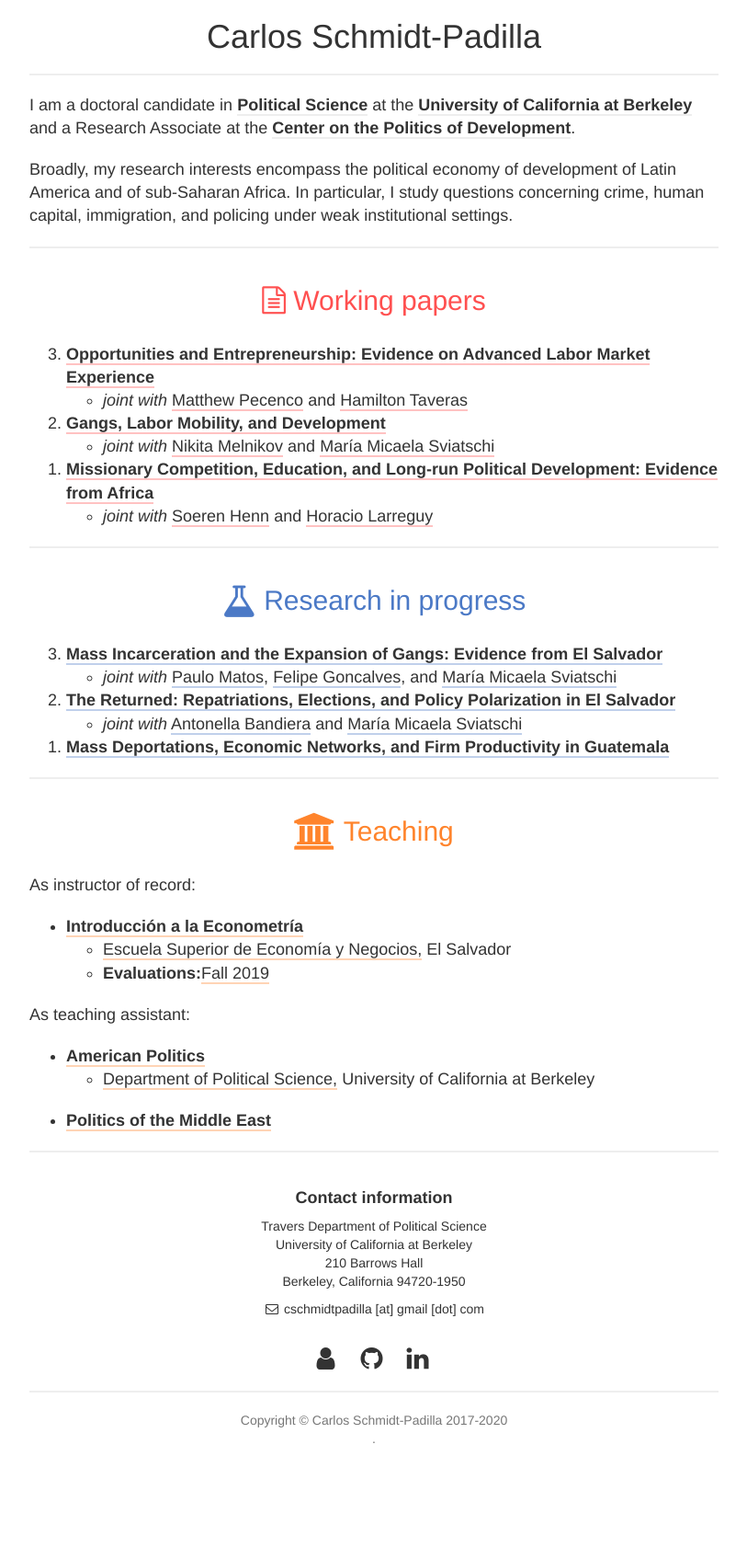
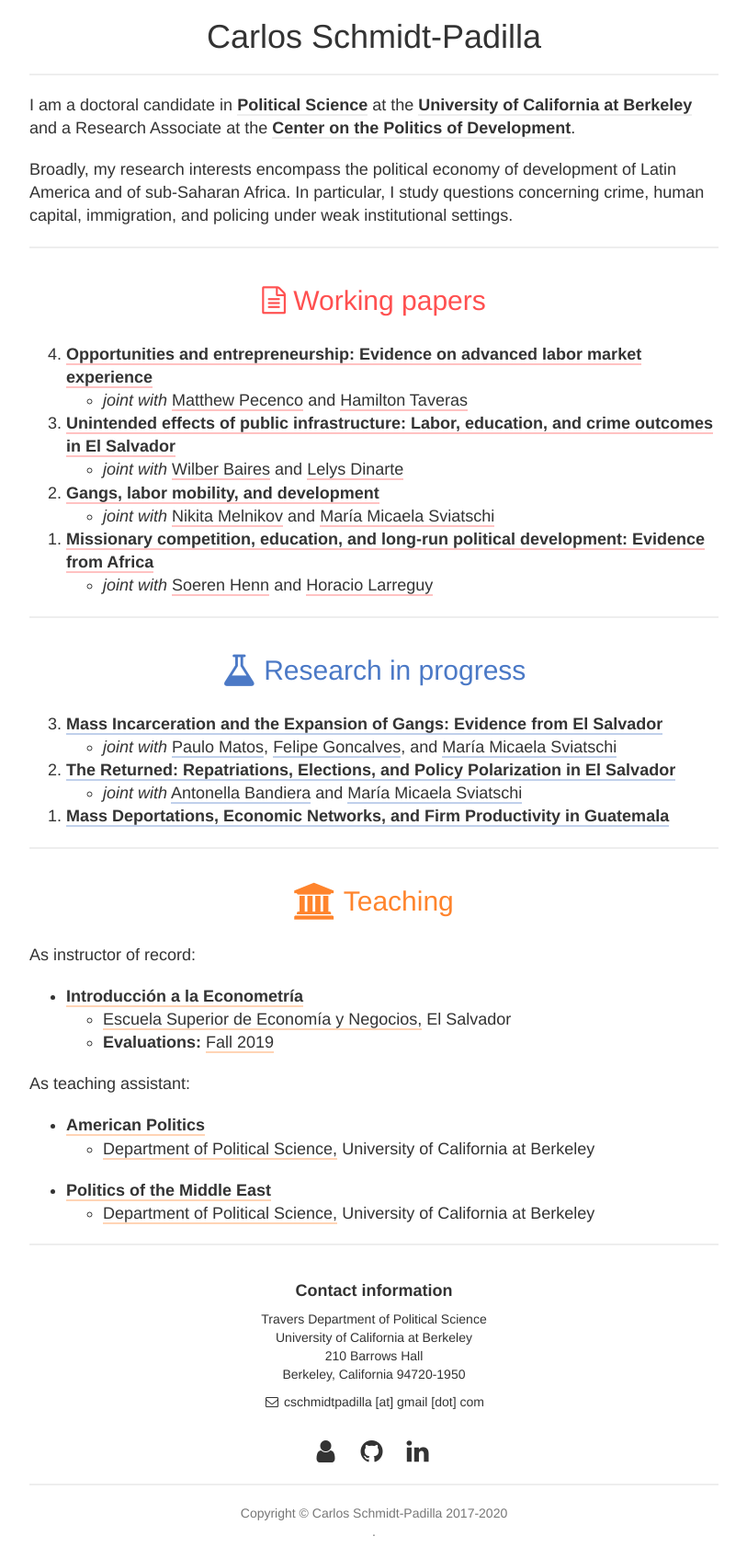
Before and after one commit to cschmidtpadilla/cschmidtpadilla.github.io, a Jekyll site: the page built from index.html, in a window 1280 px wide. Shown: the whole page at 92% size, without its empty margins (233-1046 px from the left). Built offline with Jekyll 4.4.1, drawn with Linux system fonts in a browser that asks for light colours; nearby versions of some CDN libraries; library files that are not in the unit come from our copies; before the commit the page ends 1594 px from its top, so only the background shows below that.

Commit message:
testing new feautures v2

```diff
--- a/_includes/teaching.html
+++ b/_includes/teaching.html
@@ -15,7 +15,7 @@
           <li class="sep2"><a class="teaching" target="_blank"><b>Introducción a la Econometría</b></a></li>
           <ul class="lead text-left">
             <li class="sep3"> <a class="teaching" href="https://www.esen.edu.sv/" target="_blank">Escuela Superior de Economía y Negocios,</a> El Salvador
-            <li class="sep3"><b>Evaluations:</b><a class="teaching" href="https://www.dropbox.com/s/qwbkomkqyisrz3j/schmidtpadilla_carlos_esen_econometrics_fall2019.pdf?dl=0" target="_blank">Fall 2019</a>
+            <li class="sep3"><b>Evaluations: </b><a class="teaching" href="https://www.dropbox.com/s/qwbkomkqyisrz3j/schmidtpadilla_carlos_esen_econometrics_fall2019.pdf?raw=1" target="_blank">Fall 2019</a>
           </ul>
         </ul>
         <p class="lead text-left">
@@ -27,6 +27,9 @@
             <li class="sep3"> <a class="teaching" href="https://polisci.berkeley.edu/" target="_blank">Department of Political Science,</a> University of California at Berkeley
           </ul>
           <li class="sep2"><a class="teaching" target="_blank"><b>Politics of the Middle East</b></a></li>
+          <ul class="lead text-left">
+            <li class="sep3"> <a class="teaching" href="https://polisci.berkeley.edu/" target="_blank">Department of Political Science,</a> University of California at Berkeley
+          </ul>
         </ul>
         <hr>
       </div>
--- a/_includes/working.html
+++ b/_includes/working.html
@@ -9,17 +9,22 @@
         </h2>
         <br>
         <ol reversed class="lead text-left">
-          <li><a class="working" href="https://www.dropbox.com/s/by83h0d62oe00hg/entrepreneurship_pecencoschmidtpadillataveras.pdf?raw=1" target="_blank"><b>Opportunities and Entrepreneurship: Evidence on Advanced Labor Market Experience</b></a>
+          <li><a class="working" href="https://www.dropbox.com/s/by83h0d62oe00hg/entrepreneurship_pecencoschmidtpadillataveras.pdf?raw=1" target="_blank"><b>Opportunities and entrepreneurship: Evidence on advanced labor market experience</b></a>
             <ul>
               <li> <i>joint with</i> <a class=working href="https://www.matthewpecenco.com/" target="_blank">Matthew Pecenco</a> and <a class=working href="https://do.linkedin.com/in/hamilton-taveras-640a7488/" target="_blank">Hamilton Taveras</a>
             </ul>
           </li>
-          <li><a class="working" href="https://papers.ssrn.com/sol3/papers.cfm?abstract_id=3477097" target="_blank"><b>Gangs, Labor Mobility, and Development</b></a>
+          <li><a class="working" target="_blank"><b>Unintended effects of public infrastructure: Labor, education, and crime outcomes in El Salvador</b></a>
+            <ul>
+              <li> <i>joint with</i> <a class=working href="https://www.linkedin.com/in/wilber-baires-05091928/" target="_blank">Wilber Baires</a> and <a class=working href="https://www.lelysdinarte.com/" target="_blank">Lelys Dinarte</a>
+            </ul>
+          </li>
+          <li><a class="working" href="https://papers.ssrn.com/sol3/papers.cfm?abstract_id=3477097" target="_blank"><b>Gangs, labor mobility, and development</b></a>
             <ul>
               <li> <i>joint with</i> <a class=working href="https://www.n-melnikov.com/" target="_blank">Nikita Melnikov</a> and <a class=working href="http://www.micaelasviatschi.com/" target="_blank">María Micaela Sviatschi</a>
             </ul>
           </li>
-          <li><a class="working" href="https://www.dropbox.com/s/ctjkcbehmpwkh29/Larreguy_WGAPE_Submission.pdf?dl=0" target="_blank"><b>Missionary Competition, Education, and Long-run Political Development: Evidence from Africa</b></a>
+          <li><a class="working" href="https://www.dropbox.com/s/ctjkcbehmpwkh29/Larreguy_WGAPE_Submission.pdf?dl=0" target="_blank"><b>Missionary competition, education, and long-run political development: Evidence from Africa</b></a>
             <ul>
               <li> <i>joint with</i> <a class=working href="http://soerenhenn.com/" target="_blank">Soeren Henn</a> and <a class=working href="https://sites.google.com/site/hlarreguy/" target="_blank">Horacio Larreguy</a>
             </ul>
```
